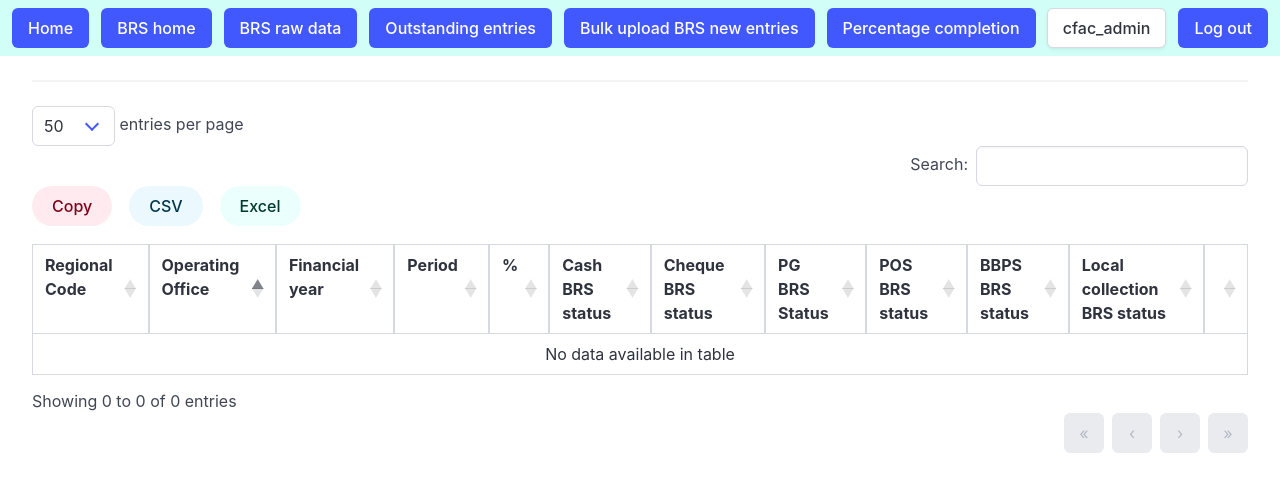
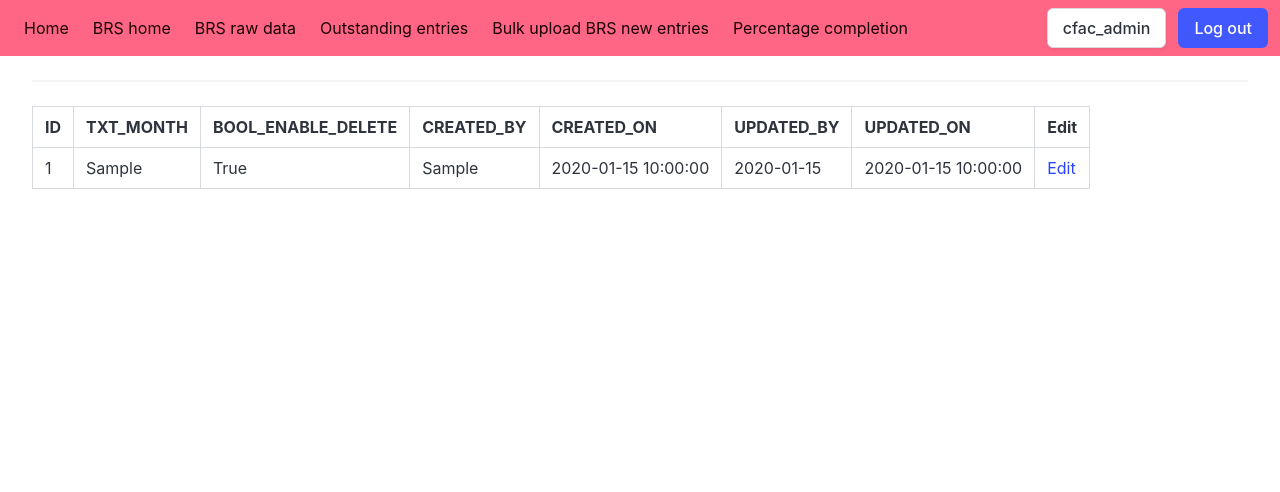
Before and after one commit to jokerdino/cfac_portal, a Flask app: page /brs/enable_delete/list in a window 1280 px wide. Shown: the top 492 px of the page. Run offline with Flask 3, Linux system fonts and the light colour scheme; a user stored in the database is signed in; tables that the repository leaves empty hold one stand-in row (values such as "Sample post"); lists and menus that the app fills with data are empty; style sheets or scripts are compiled from the project's sources; some libraries are stand-ins or nearby versions.

Commit message:
Added frontend for enabling month deletion in BRS module
- Added template for bulk upload of cash call and settlement in coinsurance module
- Added cashcall, MIS tracker, announcements and deleteentries in flask-admin module

```diff
--- a/app/brs/routes.py
+++ b/app/brs/routes.py
@@ -21,8 +21,14 @@ from flask_login import current_user, login_required
 from sqlalchemy import create_engine, func
 
 from app.brs import brs_bp
-from app.brs.models import BRS, BRS_month, Outstanding
-from app.brs.forms import BRSForm, BRS_entry, DashboardForm, RawDataForm
+from app.brs.models import BRS, BRS_month, Outstanding, DeleteEntries
+from app.brs.forms import (
+    BRSForm,
+    BRS_entry,
+    DashboardForm,
+    RawDataForm,
+    EnableDeleteMonthForm,
+)
 
 from app.tickets.tickets_routes import humanize_datetime
 
@@ -210,15 +216,72 @@ def percent_completed(brs_key):
 def bulk_upload_brs():
     if request.method == "POST":
         upload_file = request.files.get("file")
-        df_user_upload = pd.read_csv(
+        df_brs_upload = pd.read_csv(
             upload_file, dtype={"uiic_regional_code": str, "uiic_office_code": str}
         )
-        df_user_upload["timestamp"] = datetime.now()
+        df_brs_upload["timestamp"] = datetime.now()
+
+        df_month = df_brs_upload["month"].drop_duplicates().to_frame()
+        df_month = df_month.rename(columns={"month": "txt_month"})
+        df_month["bool_enable_delete"] = True
+        df_month["created_by"] = current_user.username
+        df_month["created_on"] = datetime.now()
         engine = create_engine(current_app.config.get("SQLALCHEMY_DATABASE_URI"))
-        df_user_upload.to_sql("brs", engine, if_exists="append", index=False)
+        df_brs_upload.to_sql("brs", engine, if_exists="append", index=False)
+        df_month.to_sql("delete_entries", engine, if_exists="append", index=False)
         flash("BRS records have been uploaded to database.")
 
     return render_template("bulk_brs_upload.html")
+
+
+# add month
+@brs_bp.route("/enable_delete/add", methods=["POST", "GET"])
+@login_required
+def enable_month_deletion():
+    form = EnableDeleteMonthForm()
+    from extensions import db
+
+    if form.validate_on_submit():
+        delete_entries = DeleteEntries(
+            txt_month=form.data["txt_month"],
+            bool_enable_delete=form.data["bool_enable_delete"],
+            created_by=current_user.username,
+            created_on=datetime.now(),
+        )
+        db.session.add(delete_entries)
+        db.session.commit()
+    return render_template("enable_month_delete.html", form=form)
+
+
+# edit month
+@brs_bp.route("/enable_delete/edit/<int:month_id>", methods=["POST", "GET"])
+@login_required
+def edit_month_deletion(month_id):
+    form = EnableDeleteMonthForm()
+    from extensions import db
+
+    delete_entries = DeleteEntries.query.get_or_404(month_id)
+
+    if form.validate_on_submit():
+        delete_entries.bool_enable_delete = form.data["bool_enable_delete"]
+        delete_entries.updated_by = current_user.username
+        delete_entries.updated_on = datetime.now()
+        db.session.commit()
+    form.txt_month.data = delete_entries.txt_month
+    form.bool_enable_delete.data = delete_entries.bool_enable_delete
+    return render_template("enable_month_delete.html", form=form)
+
+
+# list months
+@brs_bp.route("/enable_delete/list")
+@login_required
+def list_month_deletions():
+    list = DeleteEntries.query.order_by(DeleteEntries.id)
+    column_names = DeleteEntries.query.statement.columns.keys()
+
+    return render_template(
+        "list_months_delete.html", list=list, column_names=column_names
+    )
 
 
 @brs_bp.route("/upload_brs/<int:brs_key>", methods=["POST", "GET"])
@@ -232,13 +295,19 @@ def upload_brs(brs_key):
     # When a new month base file is uploaded, the month has to be manually added to the list right now.
     # TODO: Build a frontend for the same to enable or disable?
     brs_entry = BRS.query.get_or_404(brs_key)
-    list_months_delete = [
-        "January-2024",
-        "February-2024",
-        "March-2024",
-        "April-2024",
-        "May-2024",
-    ]
+    query_list_months_delete = DeleteEntries.query.with_entities(
+        DeleteEntries.txt_month
+    ).filter(DeleteEntries.bool_enable_delete == True)
+    list_months_delete = [txt_month[0] for txt_month in query_list_months_delete]
+    # print(list_months_delete)
+    # print(type(list_months_delete))
+    # list_months_delete2 = [
+    #     "January-2024",
+    #     "February-2024",
+    #     "March-2024",
+    #     "April-2024",
+    #     "May-2024",
+    # ]
 
     # list_delete_brs contains list of roles enabled for deleting BRS entered by Operating office and Regional office
     # As per requirement, both HO user and RO user can soft delete the BRS data.
@@ -931,5 +1000,5 @@ def get_percent_completion(regional_office_code):
         .group_by(BRS.uiic_regional_code)
     )
 
-    percent_complete = (query[0][1] / query[0][0])* 100 if query else 0
+    percent_complete = (query[0][1] / query[0][0]) * 100 if query else 0
     return f"{percent_complete}"
--- a/app/brs/templates/brs_layout.html
+++ b/app/brs/templates/brs_layout.html
@@ -15,27 +15,39 @@
 
 <body>
     <header>
-        <nav class="navbar has-background-primary-light" aria-label="main navigation">
+        <nav class="navbar is-danger" aria-label="main navigation">
             <div class="navbar-brand">
                 <div class="navbar-start">
                     <div class="navbar-item">
-                        <div class="buttons">
-                            <a class="button is-link" href="{{ url_for('main.index') }}">Home</a>
-                            <a class="button is-link" href="{{ url_for('brs.brs_home_page')}}">BRS home</a>
+
+                        <a class="navbar-item" href="{{ url_for('main.index') }}">Home</a>
+                        <a class="navbar-item" href="{{ url_for('brs.brs_home_page')}}">BRS home</a>
                         {% if current_user.user_type in ["admin", "ro_user"] %}
-                            <a class="button is-link" href="{{ url_for('brs.list_brs_entries') }}">BRS raw data</a>
-                            <a class="button is-link" href="{{ url_for('brs.list_outstanding_entries') }}">Outstanding
+                        <a class="navbar-item" href="{{ url_for('brs.list_brs_entries') }}">BRS raw data</a>
+                        <a class="navbar-item" href="{{ url_for('brs.list_outstanding_entries') }}">Outstanding
                             entries</a>
                         {% endif %}
                         {% if current_user.user_type == "admin" %}
 
-                            <a class="button is-link" href="{{ url_for('brs.bulk_upload_brs') }}">Bulk upload BRS new
+                        <a class="navbar-item" href="{{ url_for('brs.bulk_upload_brs') }}">Bulk upload BRS new
                             entries</a>
-                            <a class="button is-link" href="{{ url_for('brs.brs_percentage') }}">Percentage
+                        <a class="navbar-item" href="{{ url_for('brs.brs_percentage') }}">Percentage
                             completion</a>
                         {% endif %}
+                        {% if current_user.username == "bar44515" %}
 
+                        <div class="navbar-item has-dropdown is-hoverable">
+                            <a class="navbar-link">Enable deletion</a>
+                            <div class="navbar-dropdown">
+                                <a class="navbar-item" href="{{ url_for('brs.list_month_deletions') }}">List of
+                                    months for deletion</a>
+                                <a class="navbar-item" href="{{ url_for('brs.enable_month_deletion') }}">Enable
+                                    month deletion
+                                </a>
                             </div>
+                        </div>
+                        {% endif %}
+
                     </div>
                 </div>
             </div>
--- /dev/null
+++ b/app/brs/templates/list_months_delete.html
@@ -0,0 +1,29 @@
+{% extends "brs_layout.html" %}
+
+{% block content %}
+{% if current_user.user_type == "admin" %}
+<div class="table-container">
+    <table class="table is-striped is-bordered" id="gst_table">
+        <thead>
+            <tr>
+                {% for i in column_names %}
+                <th>{{ i|upper }}</th>
+                {% endfor %}
+                <th>Edit</th>
+            </tr>
+        </thead>
+        <tbody>
+            <tr>
+                {% for item in list %}
+                {% for i in column_names %}
+                <td>{{ item[i] }}</td>
+                {% endfor %}
+                <td><a href="{{ url_for('brs.edit_month_deletion', month_id =item['id'] )}}">Edit</a></td>
+            </tr>
+            {% endfor %}
+
+        </tbody>
+    </table>
+</div>
+{% endif %}
+{% endblock content %}
```
Also changed, not shown: app/brs/forms.py (+9 -0 lines), app/brs/models.py (+12 -0 lines), app/brs/templates/enable_month_delete.html (added, +23 -0 lines), app/cfac_flask_admin/routes.py (+22 -1 lines), app/coinsurance/templates/coinsurance_upload_file_template.html (added, +24 -0 lines). Lines whose indentation alone changed are shown as unchanged.
